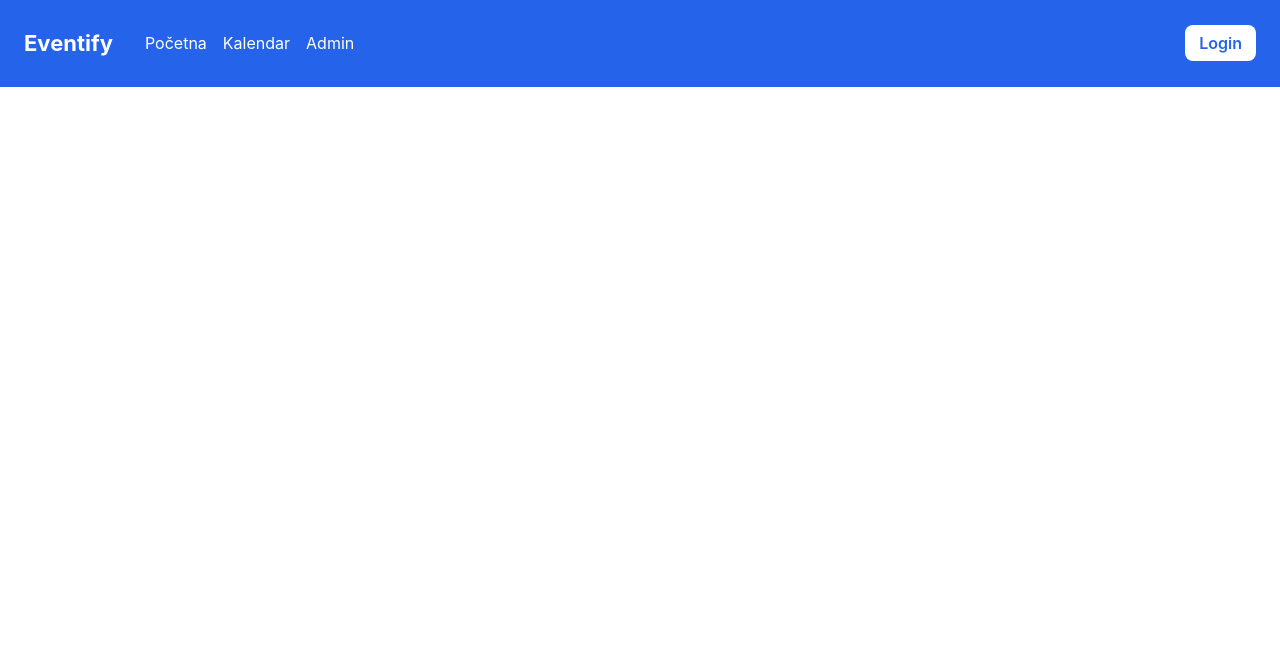
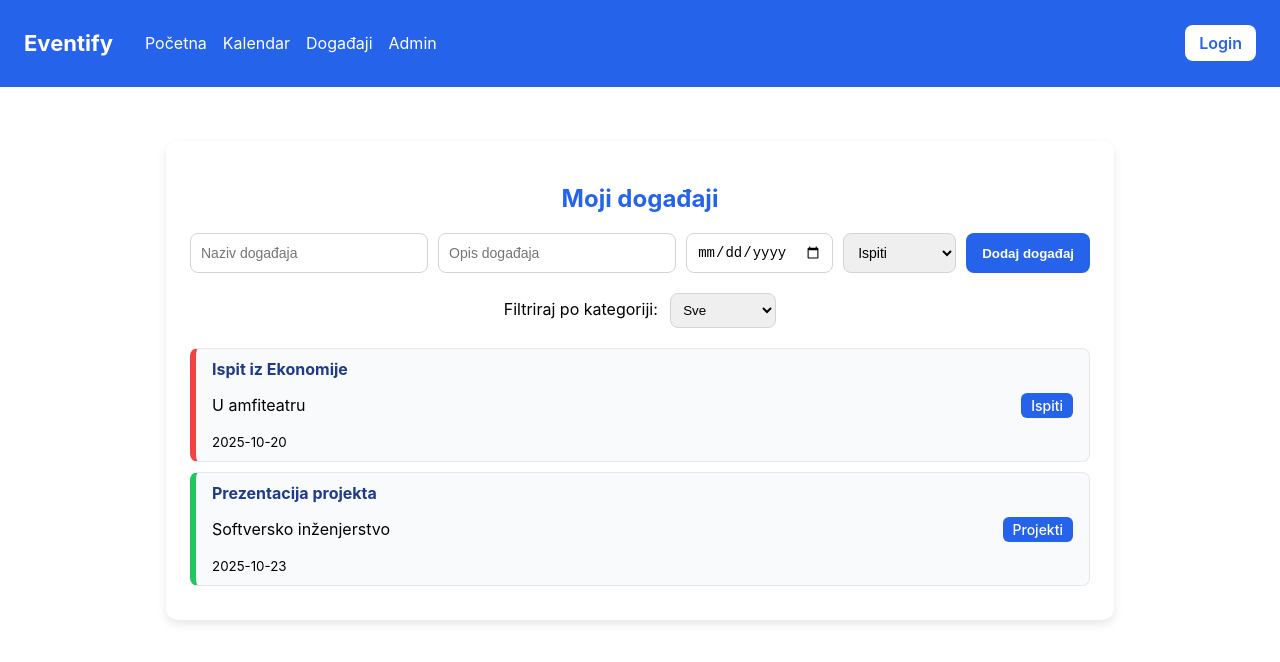
Before and after one commit to elab-development/internet-tehnologije-2024-projekat-appupravljanjedogadjajima_2021_384_91, a React (Create React App) app in the folder frontend/reactapp/: page /events in a window 1280 px wide. Shown: the top 662 px of the page. Built offline with nearby package versions, Linux system fonts and the light colour scheme.

Commit message:
Dodata stranica Dogadaji uz filtriranje

```diff
--- a/frontend/reactapp/src/App.js
+++ b/frontend/reactapp/src/App.js
@@ -3,6 +3,7 @@ import { BrowserRouter, Routes, Route } from "react-router-dom";
 import Login from "./pages/Login";
 import CalendarPage from "./pages/CalendarPage";
 import AdminPage from "./pages/AdminPage";
+import EventsPage from "./pages/EventsPage";
 
 function App() {
   return (
@@ -23,6 +24,7 @@ function App() {
             <Route path="/login" element={<Login />} />
             <Route path="/calendar" element={<CalendarPage />} />
             <Route path="/admin" element={<AdminPage />} />
+            <Route path="/events" element={<EventsPage />} />
           </Routes>
         </div>
       </div>
--- a/frontend/reactapp/src/components/NavBar.jsx
+++ b/frontend/reactapp/src/components/NavBar.jsx
@@ -9,6 +9,7 @@ export default function NavBar() {
 
         <Link to="/" className="navbar-link">Početna</Link>
         <Link to="/calendar" className="navbar-link">Kalendar</Link>
+        <Link to="/events" className="navbar-link">Događaji</Link>
         <Link to="/admin" className="navbar-link">Admin</Link>
       </div>
 
--- /dev/null
+++ b/frontend/reactapp/src/pages/EventsPage.css
@@ -0,0 +1,91 @@
+.events-page {
+  max-width: 900px;
+  margin: 30px auto;
+  background-color: white;
+  padding: 24px;
+  border-radius: 12px;
+  box-shadow: 0 4px 10px rgba(0, 0, 0, 0.1);
+}
+
+.events-page h2 {
+  text-align: center;
+  color: #2563eb;
+  margin-bottom: 20px;
+}
+
+.event-form {
+  display: flex;
+  flex-wrap: wrap;
+  gap: 10px;
+  margin-bottom: 20px;
+  justify-content: center;
+}
+
+.event-form input,
+.event-form select {
+  padding: 10px;
+  border: 1px solid #d1d5db;
+  border-radius: 8px;
+  font-size: 14px;
+}
+
+.event-form input[type="text"] {
+  flex: 1 1 200px;
+}
+
+.add-btn {
+  background-color: #2563eb;
+  color: white;
+  border: none;
+  border-radius: 8px;
+  padding: 10px 16px;
+  cursor: pointer;
+  font-weight: 600;
+}
+
+.add-btn:hover {
+  background-color: #1d4ed8;
+}
+
+.filter-bar {
+  margin-bottom: 20px;
+  text-align: center;
+}
+
+.filter-bar select {
+  margin-left: 8px;
+  padding: 8px;
+  border-radius: 8px;
+  border: 1px solid #d1d5db;
+}
+
+.event-list {
+  list-style: none;
+  padding: 0;
+  margin: 0;
+}
+
+.event-list li {
+  display: flex;
+  justify-content: space-between;
+  align-items: center;
+  background-color: #f9fafb;
+  border: 1px solid #e5e7eb;
+  border-radius: 8px;
+  padding: 10px 16px;
+  margin-bottom: 10px;
+}
+
+.event-list li h4 {
+  margin: 0;
+  color: #1e3a8a;
+}
+
+.event-category {
+  font-size: 14px;
+  background-color: #2563eb;
+  color: white;
+  padding: 4px 10px;
+  border-radius: 6px;
+  font-weight: 500;
+}
--- /dev/null
+++ b/frontend/reactapp/src/pages/EventsPage.jsx
@@ -0,0 +1,114 @@
+import { useState } from "react";
+import "./EventsPage.css";
+
+export default function EventsPage() {
+  const [categories] = useState([
+    { id: 1, name: "Ispiti", color: "#ef4444" },
+    { id: 2, name: "Predavanja", color: "#3b82f6" },
+    { id: 3, name: "Projekti", color: "#22c55e" },
+  ]);
+
+  const [events, setEvents] = useState([
+    { id: 1, title: "Ispit iz Ekonomije", desc: "U amfiteatru", date: "2025-10-20", category: 1 },
+    { id: 2, title: "Prezentacija projekta", desc: "Softversko inženjerstvo", date: "2025-10-23", category: 3 },
+  ]);
+
+  const [filter, setFilter] = useState("sve");
+  const [form, setForm] = useState({ title: "", desc: "", date: "", category: 1 });
+
+  const handleSubmit = (e) => {
+    e.preventDefault();
+    if (!form.title.trim()) return;
+
+    const newEvent = {
+      id: Math.max(0, ...events.map((e) => e.id)) + 1,
+      title: form.title,
+      desc: form.desc,
+      date: form.date,
+      category: parseInt(form.category),
+    };
+
+    setEvents([...events, newEvent]);
+    setForm({ title: "", desc: "", date: "", category: 1 });
+  };
+
+  const filteredEvents =
+    filter === "sve"
+      ? events
+      : events.filter((e) => e.category === parseInt(filter));
+
+  return (
+    <div className="events-page">
+      <h2>Moji događaji</h2>
+
+      {/* Forma za dodavanje */}
+      <form className="event-form" onSubmit={handleSubmit}>
+        <input
+          type="text"
+          placeholder="Naziv događaja"
+          value={form.title}
+          onChange={(e) => setForm({ ...form, title: e.target.value })}
+          required
+        />
+        <input
+          type="text"
+          placeholder="Opis događaja"
+          value={form.desc}
+          onChange={(e) => setForm({ ...form, desc: e.target.value })}
+        />
+        <input
+          type="date"
+          value={form.date}
+          onChange={(e) => setForm({ ...form, date: e.target.value })}
+          required
+        />
+        <select
+          value={form.category}
+          onChange={(e) => setForm({ ...form, category: e.target.value })}
+        >
+          {categories.map((cat) => (
+            <option key={cat.id} value={cat.id}>
+              {cat.name}
+            </option>
+          ))}
+        </select>
+
+        <button type="submit" className="add-btn">Dodaj događaj</button>
+      </form>
+
+      {/* Filter */}
+      <div className="filter-bar">
+        <label>Filtriraj po kategoriji: </label>
+        <select value={filter} onChange={(e) => setFilter(e.target.value)}>
+          <option value="sve">Sve</option>
+          {categories.map((cat) => (
+            <option key={cat.id} value={cat.id}>
+              {cat.name}
+            </option>
+          ))}
+        </select>
+      </div>
+
+      {/* Lista događaja */}
+      <ul className="event-list">
+        {filteredEvents.length === 0 ? (
+          <p>Nema događaja za prikaz.</p>
+        ) : (
+          filteredEvents.map((e) => {
+            const category = categories.find((c) => c.id === e.category);
+            return (
+              <li key={e.id} style={{ borderLeft: `6px solid ${category.color}` }}>
+                <div>
+                  <h4>{e.title}</h4>
+                  <p>{e.desc}</p>
+                  <small>{e.date}</small>
+                </div>
+                <span className="event-category">{category.name}</span>
+              </li>
+            );
+          })
+        )}
+      </ul>
+    </div>
+  );
+}
```
